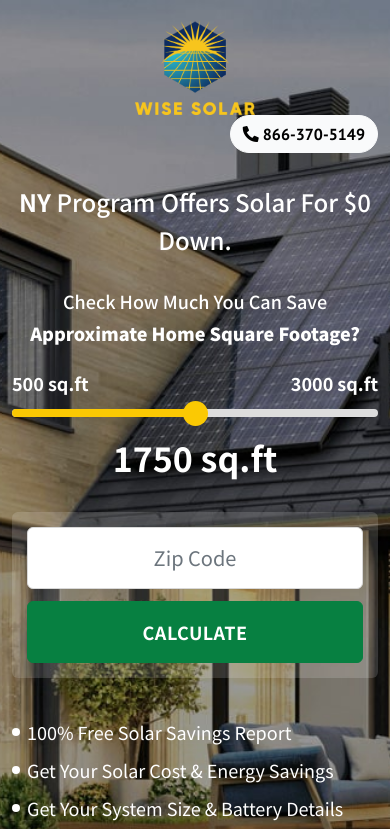
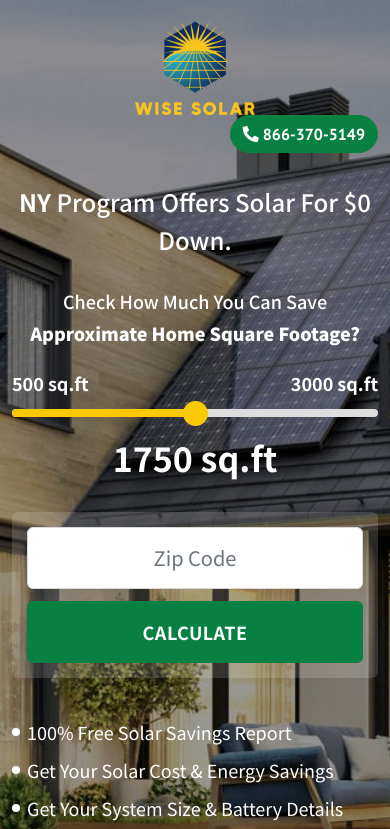
Before and after one commit to AbdoMgdy/wise-solar, a plain HTML site: page index.html in a window 390 px wide. In both pictures the pointer is over the link "866-370-5149". Shown: the top 829 px of the page. Drawn offline with nearby package versions, Linux system fonts and the light colour scheme; no server answers.

```diff
--- a/css/style.css
+++ b/css/style.css
@@ -1103,3 +1103,9 @@ input[type="range"]::-moz-range-thumb {
     border-radius: 20px;
     font-weight: bold;
 }
+
+.phone-number:hover {
+    background-color: #078041;
+    border: 1px solid #078041;
+    color: #fff;
+}
```
Also changed, not shown: index.html (+1 -14 lines).
